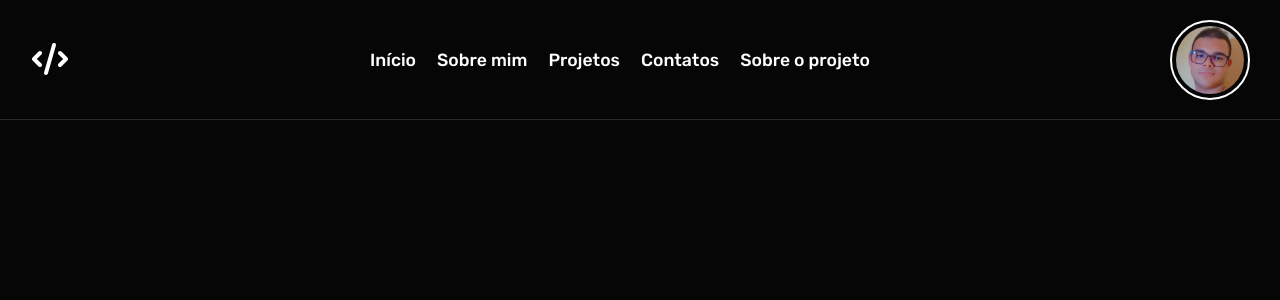
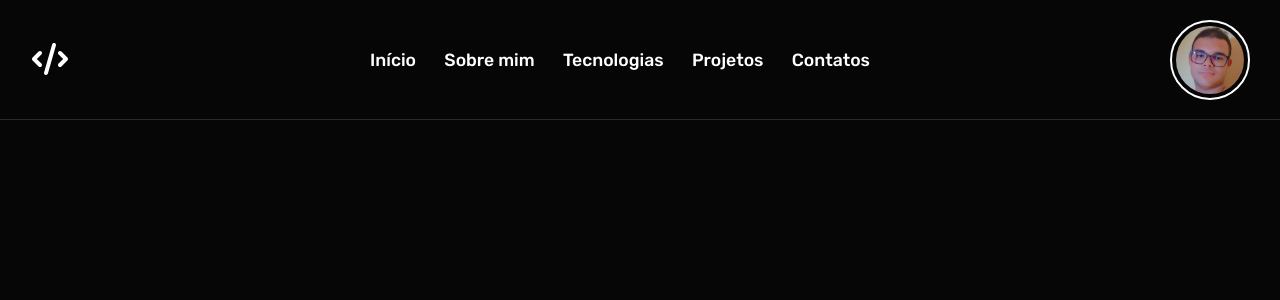
Before and after one commit to RyanSoar3s/portfolio, an Angular app: page / in a window 1280 px wide. Shown: the top 300 px of the page. Built offline with nearby package versions, Linux system fonts and the light colour scheme.

Commit message:
refactor: change options list

```diff
--- a/src/app/features/header/header.html
+++ b/src/app/features/header/header.html
@@ -1,4 +1,4 @@
-@let options = [ "Início", "Sobre mim", "Projetos", "Contatos", "Sobre o projeto" ];
+@let options = [ "Início", "Sobre mim", "Tecnologias", "Projetos", "Contatos" ];
 
 @let XS = responsive.isXs();
 @let SM = responsive.isSm();
```
